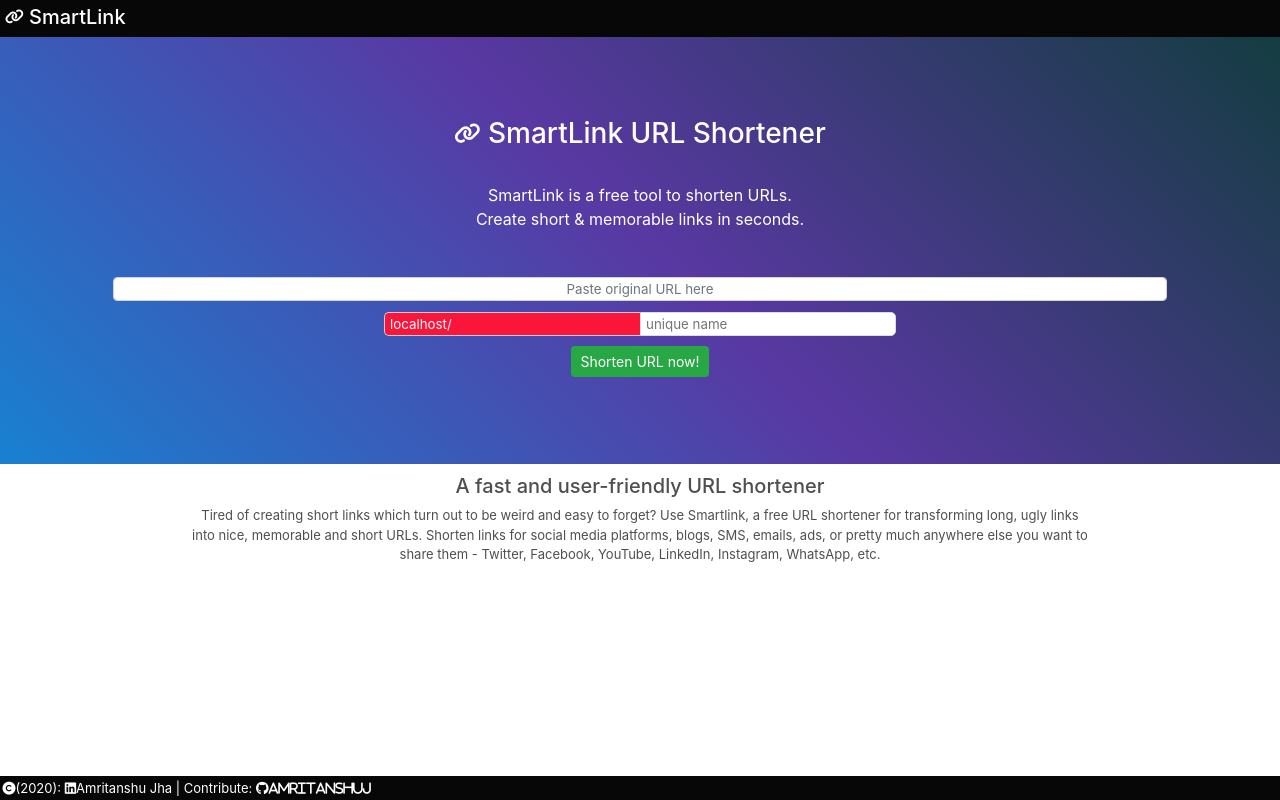
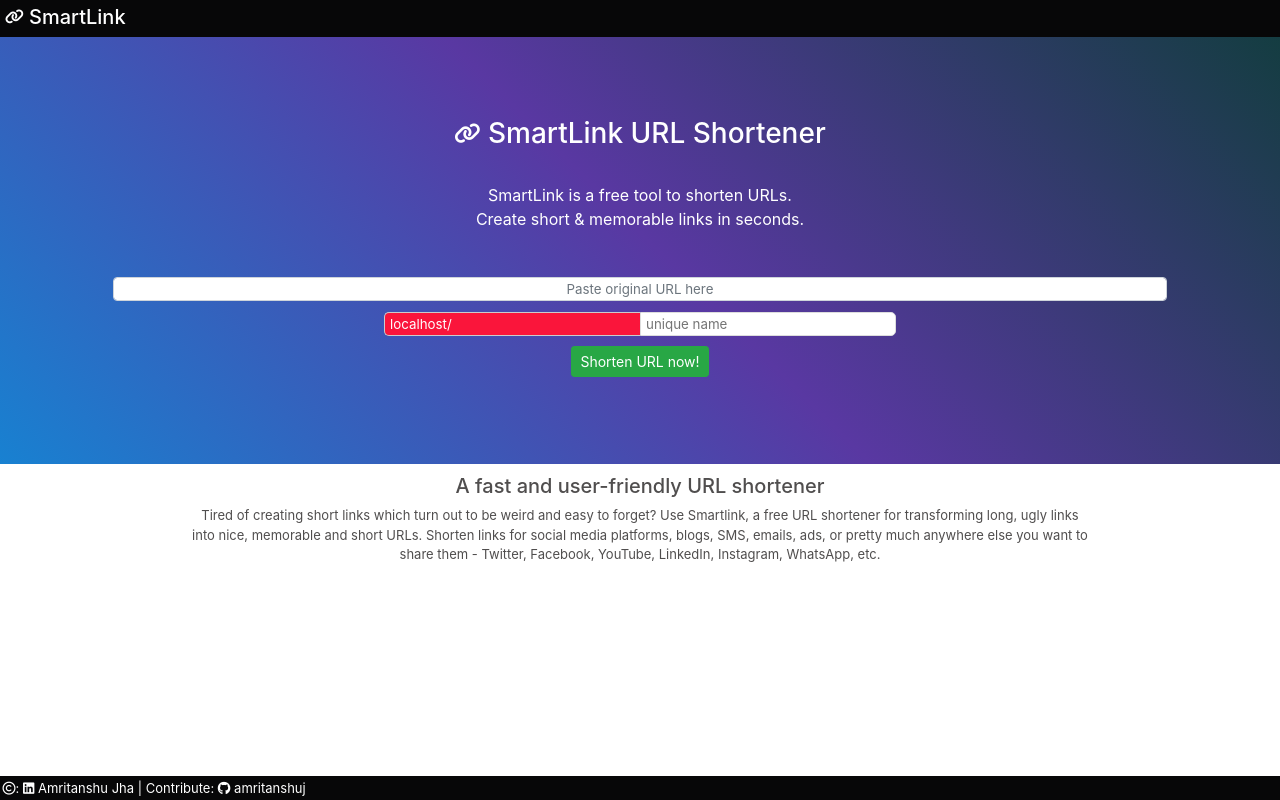
Before and after one commit to amritanshuj/SmartLink-URL-Shortener, a website: page public/index.html in a window 1280 px wide. Drawn offline with nearby package versions, Linux system fonts and the light colour scheme.

Commit message:
Fixing Design Issues

```diff
--- a/public/index.html
+++ b/public/index.html
@@ -40,7 +40,7 @@
 
     <footer>
         <div id="foot">
-            <span><i class="fas fa-copyright"></i>(2020):&nbsp;<a href="https://www.linkedin.com/in/amritanshu-jha/" target="_blank"><i class="fab fa-linkedin"></i>Amritanshu Jha</a>&nbsp;|&nbsp;Contribute:&nbsp;<i class="fab fa-github"><a href="https://github.com/amritanshuj/SmartLink-URL-Shortener" target="_blank">amritanshuj</a></i></span>
+            <span><i class="far fa-copyright"></i>:&nbsp;<a href="https://www.linkedin.com/in/amritanshu-jha/" target="_blank"><i class="fab fa-linkedin"></i>&nbsp;Amritanshu Jha</a>&nbsp;|&nbsp;Contribute:&nbsp;<a href="https://github.com/amritanshuj/SmartLink-URL-Shortener" target="_blank"><i class="fab fa-github"></i>&nbsp;amritanshuj</a></span>
         </div>
     </footer>
 
--- a/public/style.css
+++ b/public/style.css
@@ -52,10 +52,6 @@
 .desc{
     margin-top :2px;
     color: rgb(255, 255, 255);
-}
-
-#full-url{
-    width: 40vw;
 }
 
 .base-url{
@@ -145,3 +141,9 @@
         bottom: 10px;
     }
 }
+
+@media screen and (min-width: 800px){
+    #full-url{
+        width: 40vw;
+    }
+}
```
